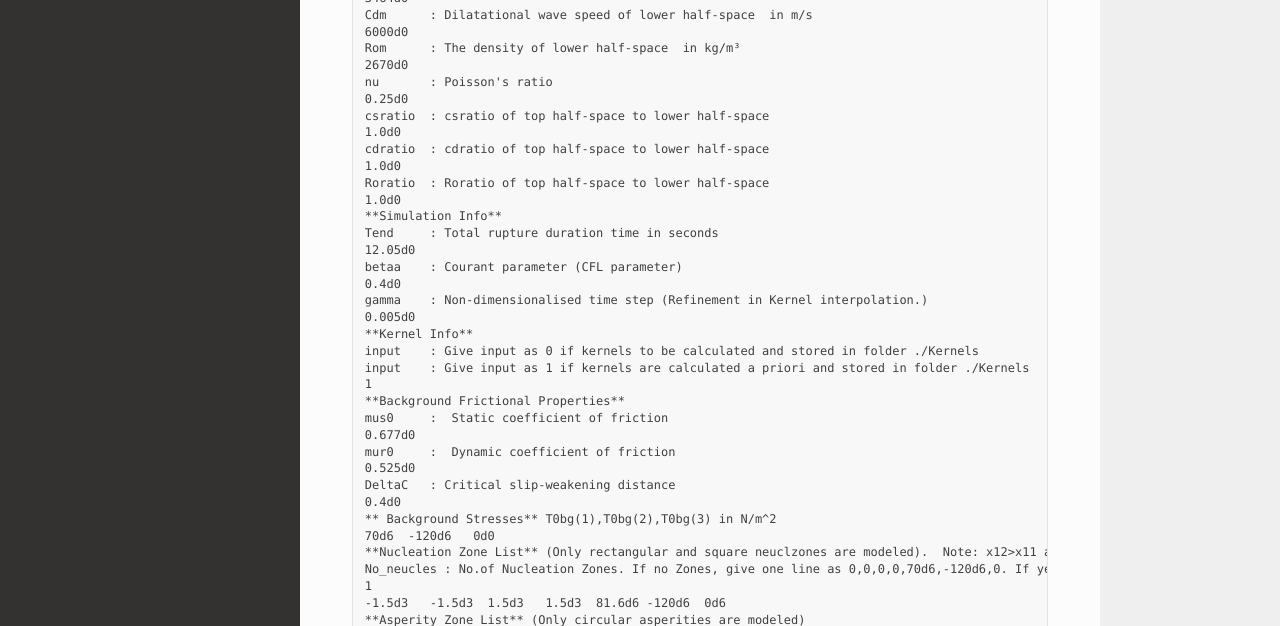
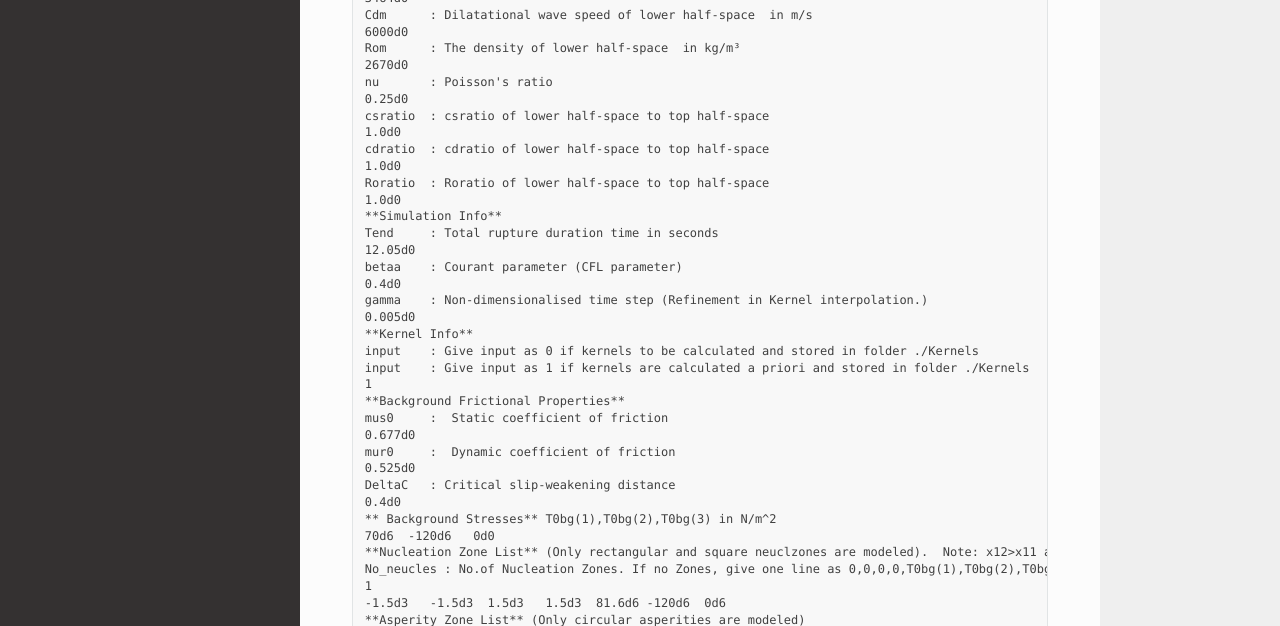
Before and after one commit to ranjkunn/TBSBIEM, a Sphinx documentation site: the page built from Documentation/Code_Usage.rst, in a window 1280 px wide and 1400 px high. Shown: the part 774-1400 px from the top of the window. Built offline with Sphinx 7.4.7 and the Read the Docs theme 3.1.0, drawn with Linux system fonts in a browser that asks for light colours; some of the changed text lies outside the part shown.

Commit message:
Update Code_Usage.rst

```diff
--- a/Documentation/Code_Usage.rst
+++ b/Documentation/Code_Usage.rst
@@ -35,11 +35,11 @@ An example input file is given as follows::
    2670d0
    nu       : Poisson's ratio
    0.25d0
-   csratio  : csratio of top half-space to lower half-space
+   csratio  : csratio of lower half-space to top half-space
    1.0d0
-   cdratio  : cdratio of top half-space to lower half-space
+   cdratio  : cdratio of lower half-space to top half-space
    1.0d0
-   Roratio  : Roratio of top half-space to lower half-space
+   Roratio  : Roratio of lower half-space to top half-space
    1.0d0
    **Simulation Info**
    Tend     : Total rupture duration time in seconds
@@ -62,14 +62,14 @@ An example input file is given as follows::
    ** Background Stresses** T0bg(1),T0bg(2),T0bg(3) in N/m^2
    70d6  -120d6   0d0
    **Nucleation Zone List** (Only rectangular and square neuclzones are modeled).  Note: x12>x11 and x32>x31
-   No_neucles : No.of Nucleation Zones. If no Zones, give one line as 0,0,0,0,70d6,-120d6,0. If yes, add lines with x11,x31,x12,x32,tau1, tau2, tau3.
+   No_neucles : No.of Nucleation Zones. If no Zones, give one line as 0,0,0,0,T0bg(1),T0bg(2),T0bg(3). If yes, add lines with x11,x31,x12,x32,tau1, tau2, tau3.
    1
    -1.5d3   -1.5d3  1.5d3   1.5d3  81.6d6 -120d6  0d6
    **Asperity Zone List** (Only circular asperities are modeled)
    No_Asps : No.of Asperity Zones. If no Zones, No_Asps = 0 add nothing. If yes, add No_Asps lines with Asps_x, Asps_y,Asps_radii,Asps_mus0,Asps_mur0.
    0
    ** Coordinates of output station points** x_i Y_i
-   NStations: No. of Station points. Followed by coordinates of the station points in mts
+   NStations: No. of Station points. Followed by coordinates of the station points in metres
    2
    0d3   3d3
    7.5d3 0d3
```
